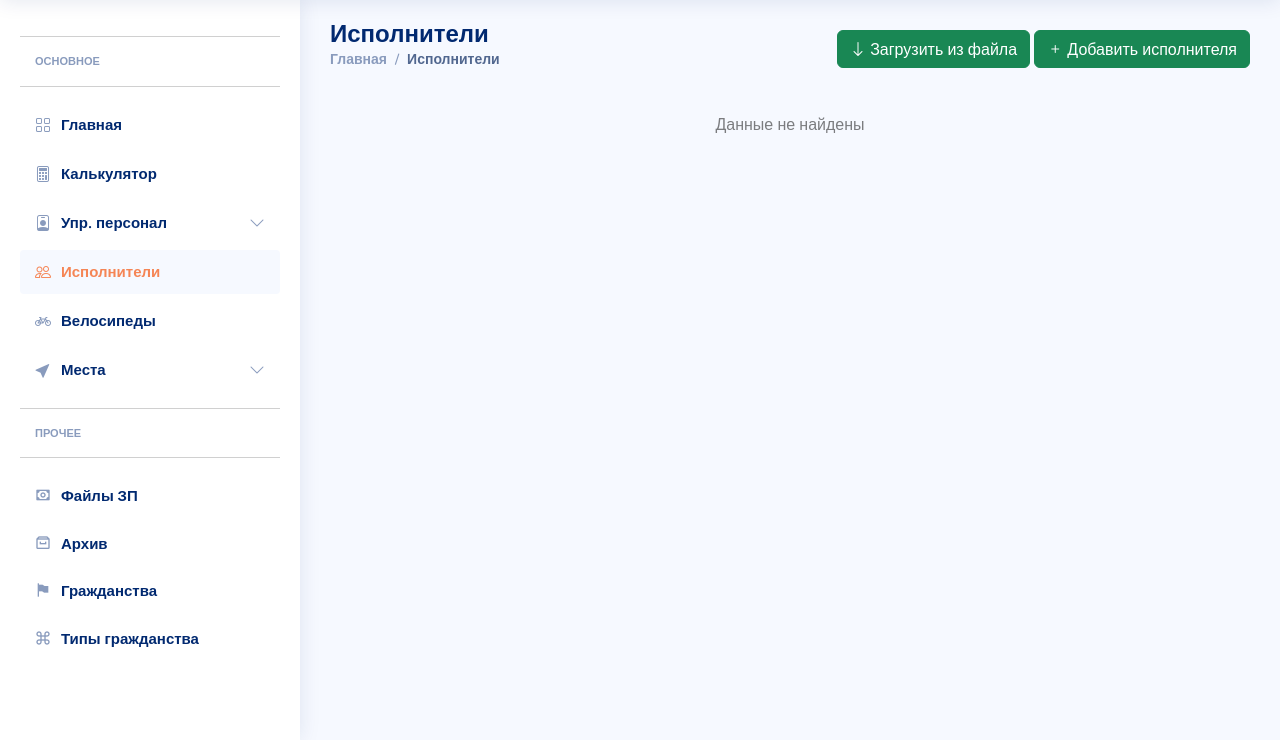
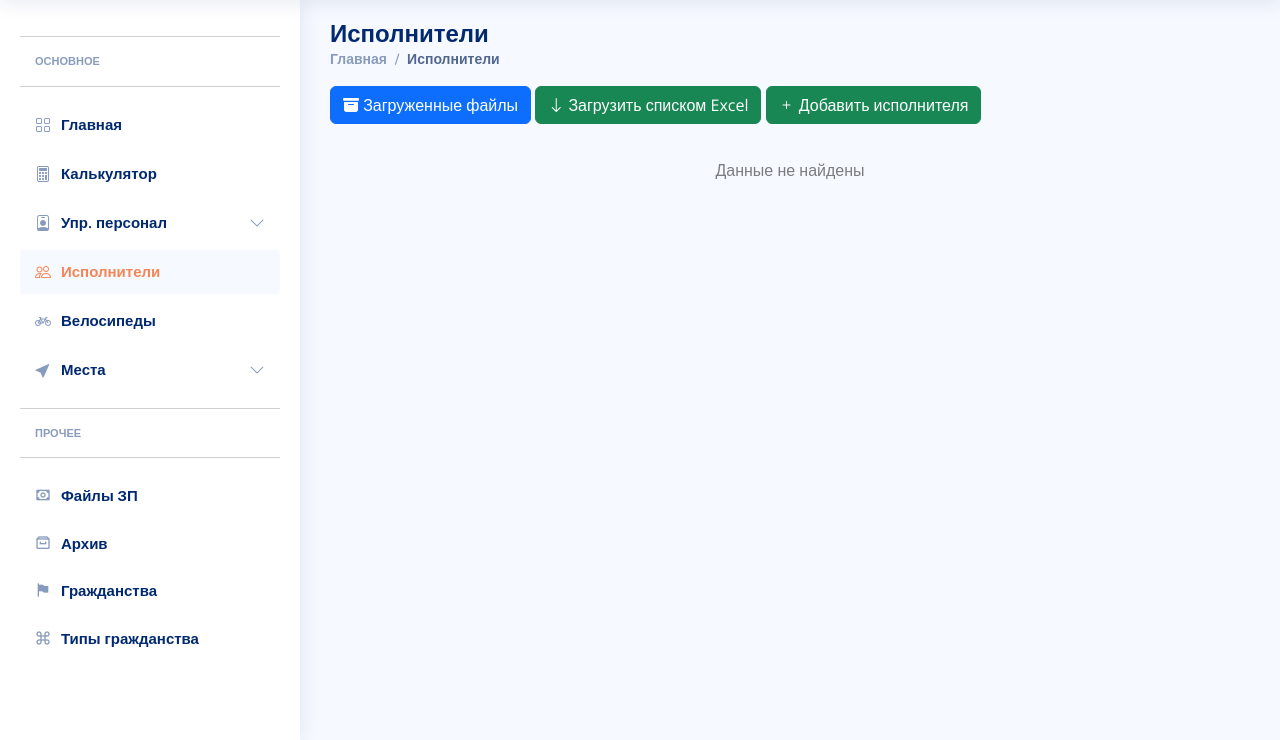
Before and after one commit to AnsaganK/courierProject, a Django app: page /executor in a window 1280 px wide. Shown: the part 60-800 px from the top of the page. Run offline with Django 4.2, Linux system fonts and the light colour scheme; the visitor is signed in with stand-in values (Sample User, id 1); data that the repository does not hold is empty; parts of the project's set-up code (start-up, migrations or seed data) failed here and were passed over; some libraries are stand-ins or nearby versions.

Commit message:
add download excel button for executors

```diff
--- a/app/admin.py
+++ b/app/admin.py
@@ -1,6 +1,7 @@
 from django.contrib import admin
 
-from app.models import City, OFC, Transport, AdditionalReason, Tariff, Bicycle, Citizenship, Executor, Profile
+from app.models import City, OFC, Transport, AdditionalReason, Tariff, Bicycle, Citizenship, Executor, Profile, \
+    ExecutorFile
 
 
 @admin.register(City)
@@ -42,6 +43,9 @@ class CitizenshipAdmin(admin.ModelAdmin):
 class ExecutorAdmin(admin.ModelAdmin):
     list_display = ['pk']
 
+@admin.register(ExecutorFile)
+class ExecutorFileAdmin(admin.ModelAdmin):
+    list_display = ['pk']
 
 @admin.register(Profile)
 class ProfileAdmin(admin.ModelAdmin):
--- a/app/models.py
+++ b/app/models.py
@@ -181,7 +181,23 @@ class SalaryFile(BaseModel):
 
 
 class ExecutorFile(BaseModel):
-    pass
+    file = models.FileField(upload_to='executor_list_files', null=True, blank=True,
+                            verbose_name='Файл со списком исполнителей')
+
+    class Meta:
+        verbose_name = 'Файл со списком исполнителей'
+        verbose_name_plural = 'Файлы со списком исполнителей'
+        ordering = ['-pk']
+
+    def __str__(self):
+        return self.file.name
+
+    def get_absolute_url(self):
+        pass
+
+    @property
+    def filename(self):
+        return self.file.name
 
 
 class Executor(BaseModel):
--- a/app/templates/app/executor/list.html
+++ b/app/templates/app/executor/list.html
@@ -17,10 +17,13 @@
                 </nav>
             </div>
             <div class="col-auto">
-
-                <a href="#" class="btn btn-success mb-2">
+                <a href="#" class="btn btn-primary mb-2">
+                    <i class="bi bi-archive-fill"></i>
+                    Загруженные файлы
+                </a>
+                <a href="#" class="btn btn-success mb-2" data-bs-toggle="modal" data-bs-target="#create_modal">
                     <i class="bi bi-arrow-down"></i>
-                    Загрузить из файла
+                    Загрузить списком Excel
                 </a>
                 <a href="{% url 'app:executor_create' %}" class="btn btn-success mb-2">
                     <i class="bi bi-plus"></i>
@@ -32,11 +35,13 @@
 {% endblock %}
 
 {% block content %}
-    <!-- Upload Salary Modal -->
-    <div class="modal fade" id="upload_salary_modal" tabindex="-1" style="display: none;" aria-hidden="true">
+
+    <!-- Create City Modal -->
+    <div class="modal fade" id="create_modal" tabindex="-1" style="display: none;" aria-hidden="true">
         <div class="modal-dialog modal-dialog-centered">
+
             <div class="modal-content">
-                <form action="" method="post">
+                <form action="{% url 'app:executor_file_create' %}" method="post" enctype="multipart/form-data">
                     {% csrf_token %}
                     <div class="modal-header">
                         <h5 class="modal-title">Добавить файл</h5>
@@ -46,7 +51,8 @@
                         <div class="row mb-3">
                             {#                            <label for="inputText" class="col-sm-2 col-form-label"></label>#}
                             <div class="col-sm-10 w-100">
-                                <input type="file" name="name" class="form-control">
+                                <input type="file" name="file" class="form-control"
+                                       accept="application/vnd.ms-excel, application/vnd.openxmlformats-officedocument.spreadsheetml.sheet">
                             </div>
                         </div>
                     </div>
@@ -55,7 +61,6 @@
                         <button type="submit" class="btn btn-success">Создать</button>
                     </div>
                 </form>
-
             </div>
         </div>
     </div>
--- a/app/urls.py
+++ b/app/urls.py
@@ -13,6 +13,9 @@ urlpatterns = [
     path('staff/<int:pk>', views.user_detail, name='user_delete'),
     path('staff/<int:pk>/update', views.user_update, name='user_update'),
     path('staff/<int:pk>/delete', views.user_delete, name='user_delete'),
+
+    # Executor Files
+    path('executor/file/create', views.executor_file_create, name='executor_file_create'),
 
     # Executors
     path('executor', views.executor_list, name='executor_list'),
--- a/app/views.py
+++ b/app/views.py
@@ -4,7 +4,7 @@ from django.contrib.auth.models import User
 from django.shortcuts import render, get_object_or_404, redirect, reverse
 
 from app.forms import CityForm, UserCreateForm, ProfileForm, ProfileCreateForm, BicycleForm, UserUpdateForm, \
-    CitizenshipForm, CitizenshipTypeForm, OFCForm, ArchiveFileForm, ArchiveFileUpdateForm
+    CitizenshipForm, CitizenshipTypeForm, OFCForm, ArchiveFileForm, ArchiveFileUpdateForm, ExecutorFileForm
 from app.models import Executor, City, OFC, Bicycle, Profile, Citizenship, CitizenshipType, ArchiveFile
 from utils import show_form_errors, get_generated_password, get_paginator
 
@@ -284,6 +284,21 @@ def executor_salary_calculator(request):
 
 
 #
+#                                   Executor File views
+#
+@login_required
+def executor_file_create(request):
+    if request.method == 'POST':
+        form = ExecutorFileForm(request.POST, request.FILES)
+        if form.is_valid():
+            executor_file = form.save()
+            messages.success(request, f'Файл "{executor_file.filename}" сохранен')
+        else:
+            show_form_errors(request, form.errors)
+    return redirect(reverse('app:executor_list'))
+
+
+#
 #                                   Bicycle views
 #
 @login_required
```
Also changed, not shown: app/forms.py (+11 -1 lines), app/migrations/0017_alter_executorfile_options_executorfile_file.py (added).
